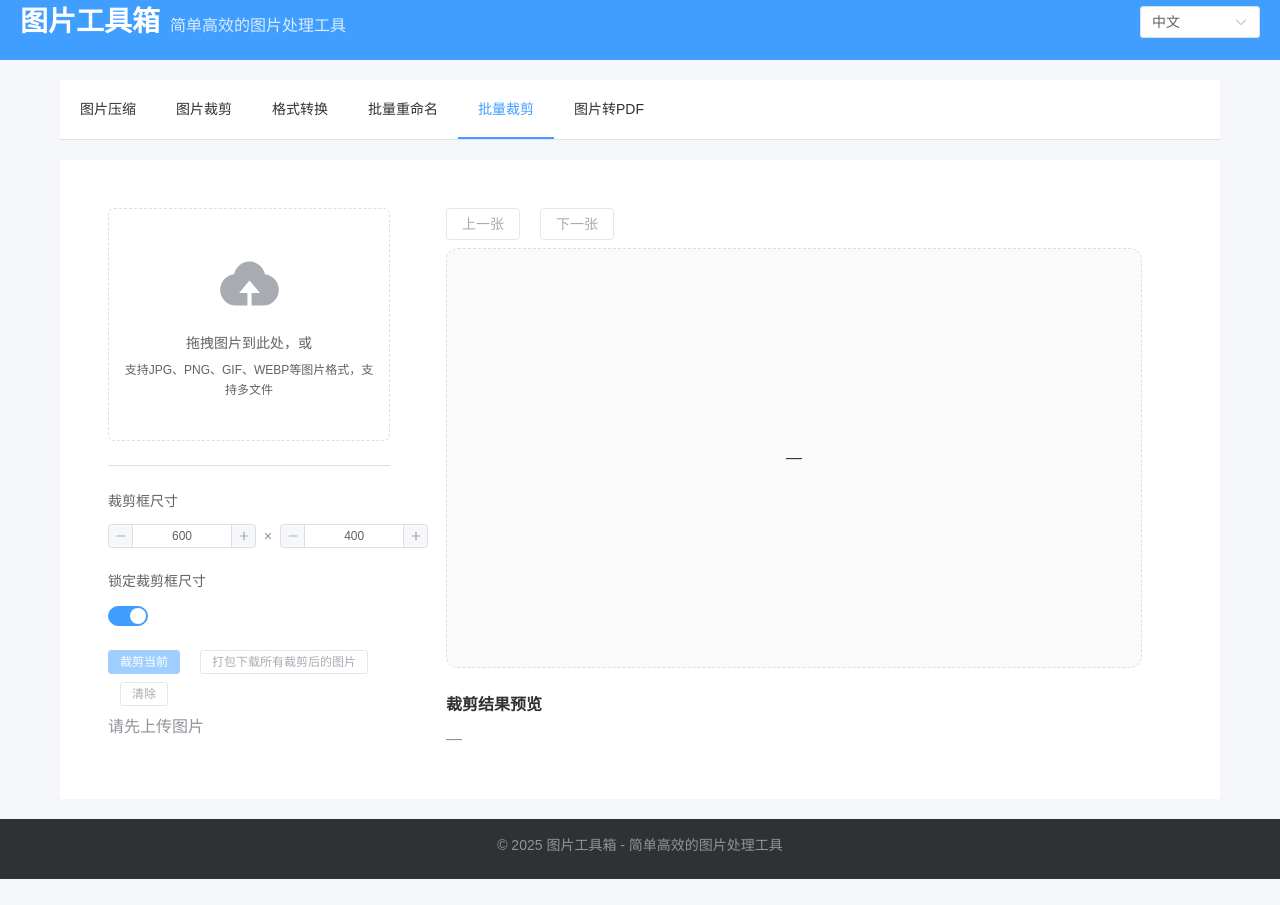
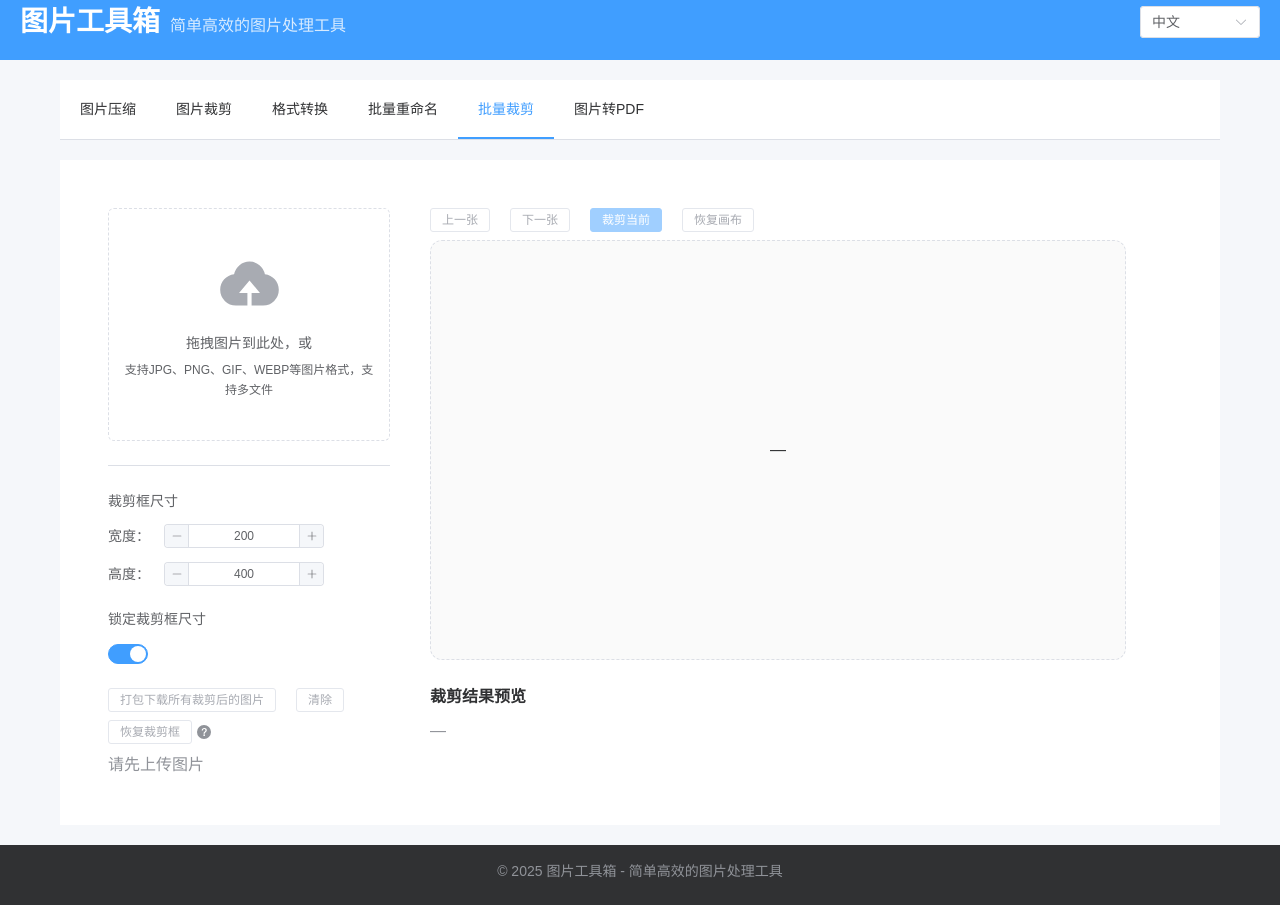
Before and after one commit to xxxeuniii/PicKit, a Vue app: page /batch-crop in a window 1280 px wide. Before the commit the page ends 879 px from the top, so only its background shows below. Built offline with nearby package versions, Linux system fonts and the light colour scheme.

Commit message:
优化了一下

```diff
--- a/src/locales/en.js
+++ b/src/locales/en.js
@@ -171,6 +171,9 @@ export default {
     cropAll: 'Crop All',
     result: 'Cropped Results Preview',
     downloadAll: 'Download all cropped images as ZIP',
+    resetCropBox: 'Reset Crop Box',
+    resetCropBoxTip: 'Reset the crop box to the full size of current image',
+    imageSizeLabel: 'Size',
     noFiles: 'Please upload images first',
     successMessage: 'Cropped {count} images'
   },
--- a/src/locales/ja.js
+++ b/src/locales/ja.js
@@ -171,6 +171,9 @@ export default {
     cropAll: 'すべてトリミング',
     result: 'トリミング結果プレビュー',
     downloadAll: 'トリミング済み画像をZIPでダウンロード',
+    resetCropBox: 'トリミング枠をリセット',
+    resetCropBoxTip: '現在の画像全体を覆うトリミング枠に戻します',
+    imageSizeLabel: 'サイズ',
     noFiles: 'まず画像をアップロードしてください',
     successMessage: '{count}枚の画像をトリミングしました'
   },
--- a/src/locales/zh.js
+++ b/src/locales/zh.js
@@ -172,8 +172,12 @@ export default {
     cropAll: '裁剪全部',
     result: '裁剪结果预览',
     downloadAll: '打包下载所有裁剪后的图片',
+    resetCropBox: '恢复裁剪框',
+    resetCropBoxTip: '将裁剪框恢复为当前图片的完整尺寸',
+    imageSizeLabel: '尺寸',
     noFiles: '请先上传图片',
-    successMessage: '已裁剪 {count} 张图片'
+    successMessage: '已裁剪 {count} 张图片',
+    fitView: '恢复画布'
   },
   footer: {
     copyright: '© {year} 图片工具箱 - 简单高效的图片处理工具'
--- a/src/views/BatchCropView.vue
+++ b/src/views/BatchCropView.vue
@@ -13,7 +13,9 @@
             :on-change="onUploadChange"
             :before-upload="() => false"
           >
-            <el-icon class="el-icon--upload"><upload-filled /></el-icon>
+            <el-icon class="el-icon--upload">
+              <upload-filled></upload-filled>
+            </el-icon>
             <div
               class="el-upload__text"
               v-html="$t('batchCrop.uploadText')"
@@ -23,7 +25,7 @@
             </div>
           </el-upload>
 
-          <el-divider />
+          <el-divider></el-divider>
 
           <el-form
             label-width="120px"
@@ -32,37 +34,38 @@
           >
             <el-form-item :label="$t('batchCrop.cropBoxSize')">
               <div class="size-inline">
+                <div class="size-row">
+                  <span class="size-label">{{ $t("batchCrop.width") }}：</span>
                   <el-input-number
                     size="small"
                     v-model="boxWidth"
                     :min="50"
                     :max="5000"
                     :step="10"
-                />
-                <span class="x">×</span>
+                    :controls="true"
+                    @change="onSizeChanged"
+                  ></el-input-number>
+                </div>
+                <div class="size-row">
+                  <span class="size-label">{{ $t("batchCrop.height") }}：</span>
                   <el-input-number
                     size="small"
                     v-model="boxHeight"
                     :min="50"
                     :max="5000"
                     :step="10"
-                />
+                    :controls="true"
+                    @change="onSizeChanged"
+                  ></el-input-number>
+                </div>
               </div>
             </el-form-item>
             <el-form-item :label="$t('batchCrop.lockResize')">
-              <el-switch v-model="lockResize" />
+              <el-switch v-model="lockResize"></el-switch>
             </el-form-item>
           </el-form>
 
           <div class="actions">
-            <el-button
-              size="small"
-              type="primary"
-              :disabled="!hasImages"
-              @click="cropCurrent"
-              >{{ $t("batchCrop.cropCurrent") }}</el-button
-            >
-
             <el-button
               size="small"
               :disabled="cropped.length === 0"
@@ -75,6 +78,22 @@
               :disabled="!hasImages && cropped.length === 0"
               >{{ $t("common.clear") }}</el-button
             >
+            <div class="reset-with-tip">
+              <el-button
+                size="small"
+                :disabled="!hasImages"
+                @click="resetCropBox"
+                >{{ $t("batchCrop.resetCropBox") }}</el-button
+              >
+              <el-tooltip
+                placement="top"
+                :content="$t('batchCrop.resetCropBoxTip')"
+              >
+                <el-icon class="reset-tip-icon">
+                  <QuestionFilled />
+                </el-icon>
+              </el-tooltip>
+            </div>
           </div>
 
           <div v-if="!hasImages" class="empty-tip">
@@ -99,18 +118,32 @@
         </div>
       </el-col>
 
-      <div style="width: 16px"></div>
       <!-- Right: Workspace & Results -->
       <el-col :xs="24" :sm="24" :md="15" :lg="16">
         <div class="panel">
           <div class="workspace-toolbar">
-            <el-button :disabled="!hasImages" @click="prev">{{
+            <el-button size="small" :disabled="!hasImages" @click="prev">{{
               $t("batchCrop.prev")
             }}</el-button>
-            <el-button :disabled="!hasImages" @click="next">{{
+            <el-button size="small" :disabled="!hasImages" @click="next">{{
               $t("batchCrop.next")
             }}</el-button>
-            <span class="file-name" v-if="hasImages">{{ currentName }}</span>
+            <el-button
+              size="small"
+              type="primary"
+              :disabled="!hasImages"
+              @click="cropCurrent"
+              >{{ $t("batchCrop.cropCurrent") }}</el-button
+            >
+            <el-button
+              size="small"
+              :disabled="!hasImages"
+              @click="fitToContainer"
+              >{{ $t("batchCrop.fitView") }}</el-button
+            >
+            <span class="file-name" v-if="hasImages">
+              {{ $t("batchCrop.imageSizeLabel") }}：{{ currentSize }}
+            </span>
           </div>
           <div class="workspace">
             <img
@@ -145,24 +178,25 @@
 </template>
 
 <script setup>
-import { ref, watch, onMounted, onBeforeUnmount, nextTick } from "vue";
-import { UploadFilled } from "@element-plus/icons-vue";
+import { ref, watch, onBeforeUnmount, nextTick } from "vue";
+import { UploadFilled, QuestionFilled } from "@element-plus/icons-vue";
 import Cropper from "cropperjs";
 import "cropperjs/dist/cropper.css";
 import JSZip from "jszip";
 
-const images = ref([]); // { name, type, src }
-const cropped = ref([]); // { name, dataUrl }
+const images = ref([]);
+const cropped = ref([]);
 const currentIndex = ref(0);
 const workspaceImage = ref(null);
 const cropper = ref(null);
-
-const boxWidth = ref(600);
+const applyingSizeChange = ref(false);
 const boxHeight = ref(400);
+const boxWidth = ref(200);
 const lockResize = ref(true);
 
 const hasImages = ref(false);
 const currentName = ref("");
+const currentSize = ref("");
 
 function onUploadChange(file, fileList) {
   const rawList = fileList.map((f) => f.raw).filter(Boolean);
@@ -201,10 +235,10 @@ function readFileAsDataURL(file) {
     reader.readAsDataURL(file);
   });
 }
-
 function initCropper() {
   destroyCropper();
   if (!workspaceImage.value) return;
+
   cropper.value = new Cropper(workspaceImage.value, {
     viewMode: 1,
     autoCrop: true,
@@ -214,29 +248,60 @@ function initCropper() {
     cropBoxResizable: !lockResize.value,
     ready() {
       setCropBoxSize();
+      updateCurrentSize();
+    },
+    crop(event) {
+      if (applyingSizeChange.value) return;
+      const width = Math.round(event.detail.width);
+      const height = Math.round(event.detail.height);
+      if (width !== boxWidth.value || height !== boxHeight.value) {
+        boxWidth.value = width;
+        boxHeight.value = height;
+      }
     },
   });
 }
 
 function setCropBoxSize() {
   if (!cropper.value) return;
-  // Center crop box with given size
+
   const containerData = cropper.value.getContainerData();
   const imageData = cropper.value.getImageData();
-  const w = Math.min(boxWidth.value, imageData.naturalWidth);
-  const h = Math.min(boxHeight.value, imageData.naturalHeight);
-  const left = Math.round((containerData.width - w) / 2);
-  const top = Math.round((containerData.height - h) / 2);
-  cropper.value.setCropBoxData({ left, top, width: w, height: h });
+
+  // 将期望的自然像素尺寸转换为显示尺寸（容器坐标）
+  const scaleX = imageData.width / imageData.naturalWidth || 1;
+  const scaleY = imageData.height / imageData.naturalHeight || 1;
+
+  const desiredW = Math.min(boxWidth.value, imageData.naturalWidth);
+  const desiredH = Math.min(boxHeight.value, imageData.naturalHeight);
+
+  const displayW = Math.min(Math.round(desiredW * scaleX), containerData.width);
+  const displayH = Math.min(
+    Math.round(desiredH * scaleY),
+    containerData.height
+  );
+
+  const left = Math.max((containerData.width - displayW) / 2, 0);
+  const top = Math.max((containerData.height - displayH) / 2, 0);
+
+  cropper.value.setCropBoxData({
+    left,
+    top,
+    width: displayW,
+    height: displayH,
+  });
 }
 
-watch([boxWidth, boxHeight, lockResize], () => {
+function updateCurrentSize() {
   if (!cropper.value) return;
-  cropper.value.setCropBoxData({
-    width: boxWidth.value,
-    height: boxHeight.value,
-  });
-  cropper.value.setOptions({ cropBoxResizable: !lockResize.value });
+  const imageData = cropper.value.getImageData();
+  const w = Math.round(imageData.naturalWidth || imageData.width || 0);
+  const h = Math.round(imageData.naturalHeight || imageData.height || 0);
+  currentSize.value = w && h ? `${w} × ${h}` : "";
+}
+watch(lockResize, (val) => {
+  if (!cropper.value) return;
+  cropper.value.setOptions({ cropBoxResizable: !val });
 });
 
 function switchTo(i) {
@@ -260,14 +325,31 @@ function cropCurrent() {
   const mime = images.value[currentIndex.value].type?.includes("jpeg")
     ? "image/jpeg"
     : "image/png";
+
+  // 使用输入框宽高生成导出图片
   const canvas = cropper.value.getCroppedCanvas({
     width: boxWidth.value,
     height: boxHeight.value,
   });
+
   const dataUrl = canvas.toDataURL(mime, 0.92);
   const name = makeCroppedName(images.value[currentIndex.value].name, dataUrl);
   upsertCropped(currentIndex.value, { name, dataUrl });
 }
+
+// function cropCurrent() {
+//   if (!cropper.value) return;
+//   const mime = images.value[currentIndex.value].type?.includes("jpeg")
+//     ? "image/jpeg"
+//     : "image/png";
+//   const canvas = cropper.value.getCroppedCanvas({
+//     width: boxWidth.value,
+//     height: boxHeight.value,
+//   });
+//   const dataUrl = canvas.toDataURL(mime, 0.92);
+//   const name = makeCroppedName(images.value[currentIndex.value].name, dataUrl);
+//   upsertCropped(currentIndex.value, { name, dataUrl });
+// }
 
 async function cropAll() {
   if (!hasImages.value) return;
@@ -322,25 +404,58 @@ async function downloadAllZip() {
   URL.revokeObjectURL(url);
 }
 
+// 1. dataURL 转 Blob
 function dataURLtoBlob(dataUrl) {
   const arr = dataUrl.split(",");
   const mime = arr[0].match(/:(.*?);/)[1];
   const bstr = atob(arr[1]);
-  let n = bstr.length;
+  const n = bstr.length;
   const u8arr = new Uint8Array(n);
-  while (n--) {
-    u8arr[n] = bstr.charCodeAt(n);
+
+  for (let i = 0; i < n; i++) {
+    u8arr[i] = bstr.charCodeAt(i);
   }
+
   return new Blob([u8arr], { type: mime });
 }
 
-function clearAll() {
-  images.value = [];
-  cropped.value = [];
-  currentIndex.value = 0;
-  hasImages.value = false;
-  currentName.value = "";
-  destroyCropper();
+// 2. 同步输入框显示自然像素大小
+function syncBoxInput(imageData) {
+  if (!hasImages.value || !imageData) return;
+
+  const scaleX = imageData.naturalWidth / imageData.width;
+  const scaleY = imageData.naturalHeight / imageData.height;
+
+  boxWidth.value = Math.round(imageData.width * scaleX);
+  boxHeight.value = Math.round(imageData.height * scaleY);
+}
+
+function fitToContainer() {
+  if (!cropper.value) return;
+  const cd = cropper.value.getContainerData();
+  const id = cropper.value.getImageData();
+  const fitRatio = Math.min(
+    cd.width / id.naturalWidth,
+    cd.height / id.naturalHeight
+  );
+  cropper.value.zoomTo(fitRatio);
+  const id2 = cropper.value.getImageData();
+  const left = Math.round((cd.width - id2.width) / 2);
+  const top = Math.round((cd.height - id2.height) / 2);
+  cropper.value.setCanvasData({ left, top });
+  setCropBoxSize();
+}
+
+function resetCropBox() {
+  if (!cropper.value) return;
+  const imageData = cropper.value.getImageData();
+  applyingSizeChange.value = true;
+  boxWidth.value = Math.round(imageData.naturalWidth);
+  boxHeight.value = Math.round(imageData.naturalHeight);
+  setCropBoxSize();
+  nextTick(() => {
+    applyingSizeChange.value = false;
+  });
 }
 function destroyCropper() {
   if (cropper.value) {
@@ -350,6 +465,55 @@ function destroyCropper() {
 }
 
 onBeforeUnmount(destroyCropper);
+// function onSizeChanged() {
+//   // 同步更新裁剪框尺寸（按显示比例转换），并保证不超过图片的实际尺寸
+//   if (!cropper.value) return;
+//   const imageData = cropper.value.getImageData();
+//   boxWidth.value = Math.min(
+//     Math.max(50, boxWidth.value || 0),
+//     imageData.naturalWidth || 5000
+//   );
+//   boxHeight.value = Math.min(
+//     Math.max(50, boxHeight.value || 0),
+//     imageData.naturalHeight || 5000
+//   );
+//   setCropBoxSize();
+// }
+
+// function onSizeChanged() {
+//   if (!cropper.value) return;
+
+//   const w = Math.min(
+//     Math.max(50, boxWidth.value),
+//     cropper.value.getContainerData().width
+//   );
+//   const h = Math.min(
+//     Math.max(50, boxHeight.value),
+//     cropper.value.getContainerData().height
+//   );
+
+//   cropper.value.setCropBoxData({ width: w, height: h });
+// }
+function onSizeChanged() {
+  if (!cropper.value) return;
+
+  applyingSizeChange.value = true;
+  const imageData = cropper.value.getImageData();
+  const minSize = 50;
+  const maxWidth = imageData.naturalWidth || 5000;
+  const maxHeight = imageData.naturalHeight || 5000;
+  const w = Math.min(Math.max(minSize, boxWidth.value || 0), maxWidth);
+  const h = Math.min(Math.max(minSize, boxHeight.value || 0), maxHeight);
+
+  boxWidth.value = w;
+  boxHeight.value = h;
+
+  setCropBoxSize();
+  nextTick(() => {
+    applyingSizeChange.value = false;
+  });
+}
+
 </script>
 
 <style scoped>
@@ -373,11 +537,17 @@ onBeforeUnmount(destroyCropper);
 }
 .settings-form .size-inline {
   display: flex;
+  flex-direction: column;
+  gap: 6px;
+}
+.settings-form .size-row {
+  display: flex;
   align-items: center;
   gap: 8px;
 }
-.settings-form .size-inline .x {
-  color: var(--el-text-color-secondary);
+.settings-form .size-label {
+  color: var(--el-text-color-regular);
+  min-width: 48px;
 }
 .actions {
   display: flex;
@@ -388,8 +558,22 @@ onBeforeUnmount(destroyCropper);
 }
 .actions .el-button {
 }
+.reset-with-tip {
+  display: inline-flex;
+  align-items: center;
+  gap: 4px;
+}
+.reset-tip-icon {
+  cursor: pointer;
+  color: var(--el-text-color-secondary);
+}
 .settings-form :deep(.el-input-number) {
-  width: 148px;
+  width: 160px;
+}
+.settings-form :deep(.el-input-number__increase),
+.settings-form :deep(.el-input-number__decrease) {
+  pointer-events: auto;
+  z-index: 1;
 }
 .empty-tip {
   color: var(--el-text-color-secondary);
```
Lines whose indentation alone changed are shown as unchanged.
